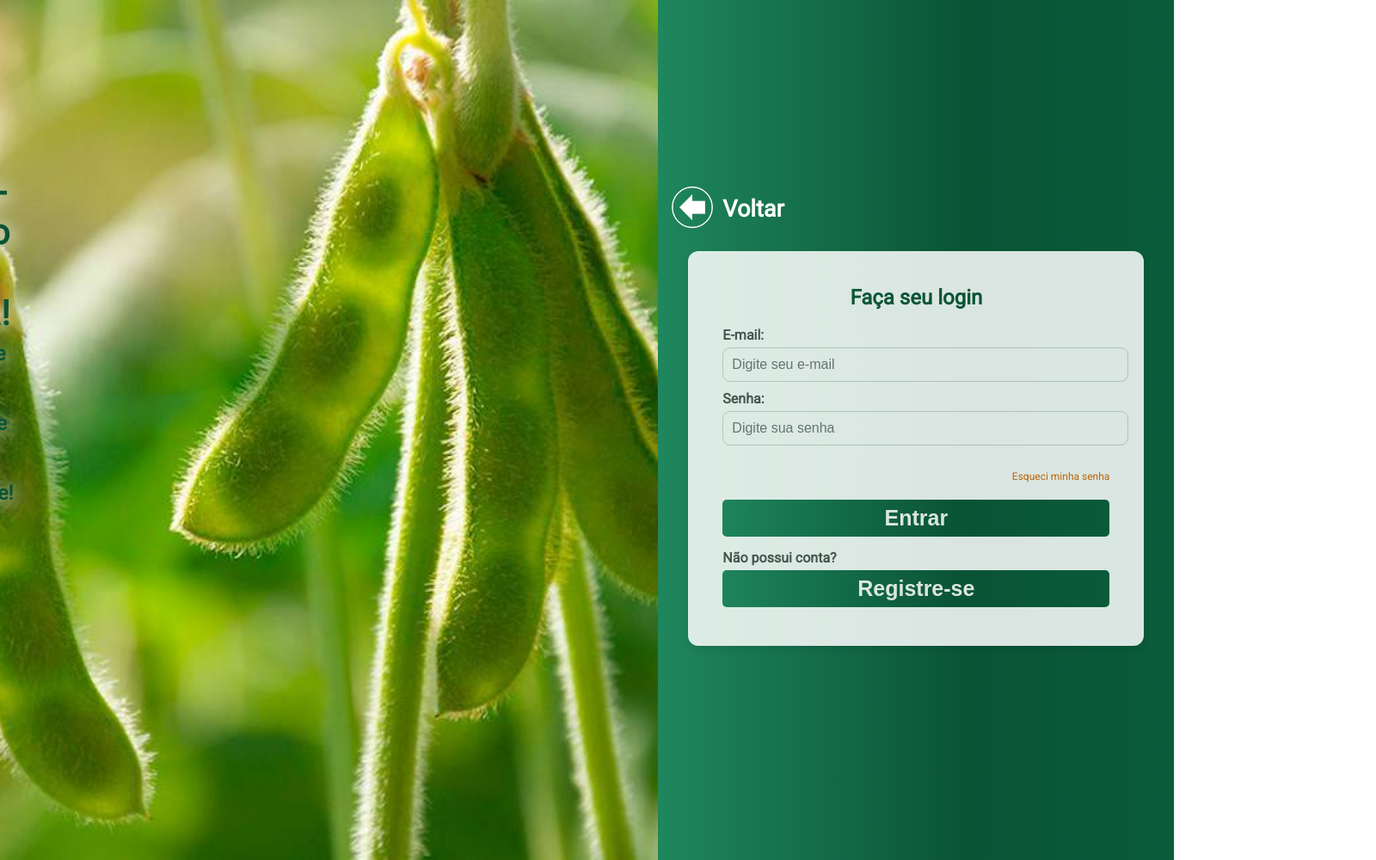
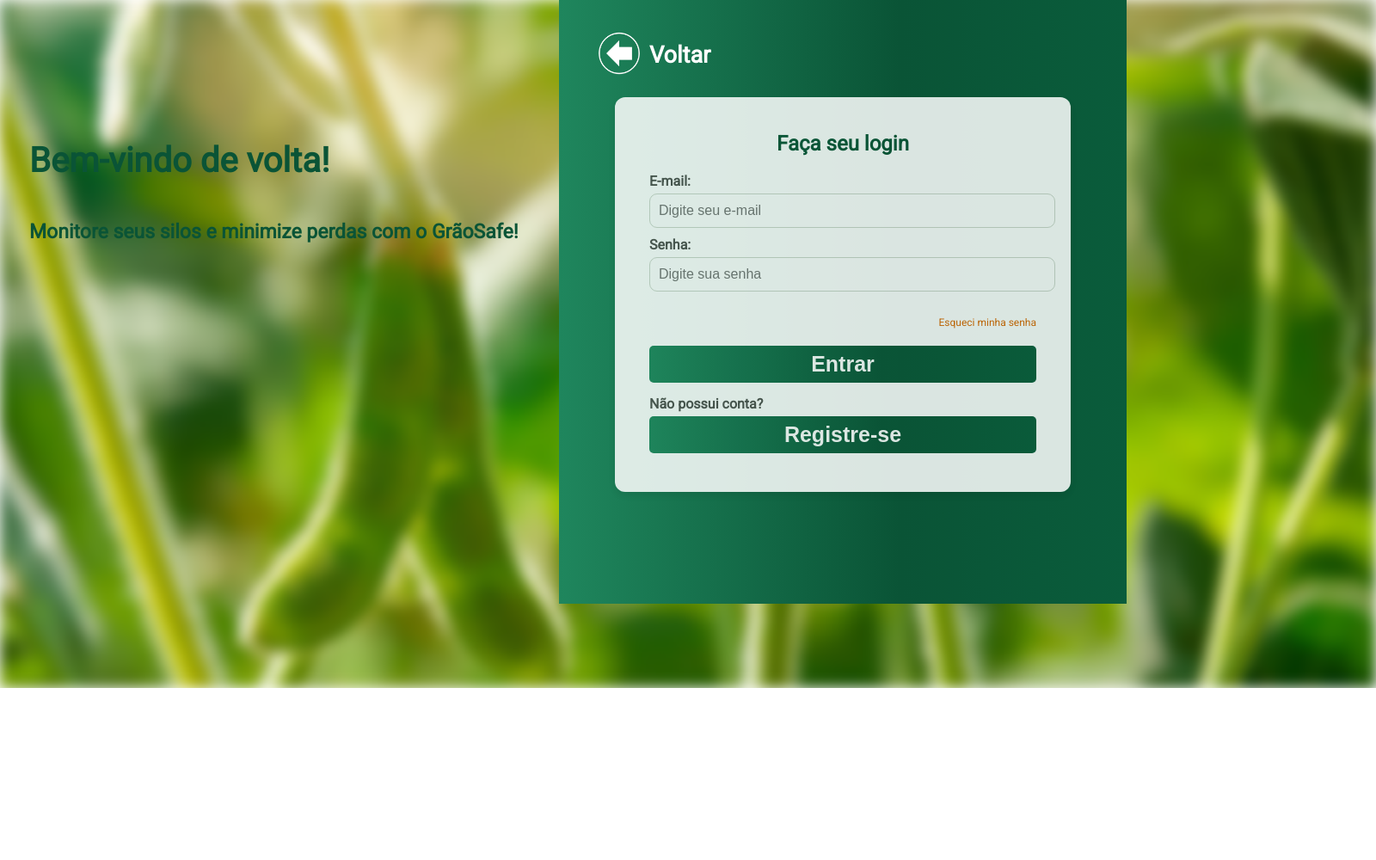
Before and after one commit to GraoSafe/SPRINT-3, a website: page WDV - V1.2 - GrãoSafe/public/html/login.html in a window 1280 px wide. Shown: the whole page at 86% size, 1600 px wide, since content can reach past the window. After the commit the page ends 800 px from the top, so only its background shows below. Drawn offline with nearby package versions, Linux system fonts and the light colour scheme.

Commit message:
Arrumei as paginas

```diff
--- a/WDV - V1.2 - GrãoSafe/public/css/login-registro.css
+++ b/WDV - V1.2 - GrãoSafe/public/css/login-registro.css
@@ -10,11 +10,8 @@ body {
 
 .container {
     display: flex;
-    flex-direction: row;
-    justify-content: center;
-    align-items: center;
 
-    height: 1000px;
+    height: 100%;
     width: 100%;
 
 }
@@ -24,22 +21,33 @@ body {
 
 }
 
+.imagem{
+    position: absolute;
+    z-index: -1;
+    width: 100rem;
+    height: 50rem;
+    background-image: url(../Imagens/soja2.jpg);
+    filter: blur(8px);
+    background-size: cover;
+    top: 0;
+    bottom: 0;
+    margin: 0;
+}
+
 .bemvindo {
     display: flex;
     flex-direction: column;
-    background-image: url('../Imagens/soja2.jpg');
-    background-size:cover;
-    background-position: center;
-    height: 1000px;
+
+    height: 100%;
     width: 100%;
+    margin: 20% 0 0 5%;
 }
 
 
 .bemvindo h1{
     font-weight: bolder;
     color: #0A5436;
-    margin: 200px 750px 0px 0px;
-    filter: drop-shadow(5px 3px 10px white);
+    /* filter: drop-shadow(1px 5px 2px lightgray); */
     font-size: 40px;
 }
 
@@ -47,8 +55,7 @@ body {
     font-weight: bolder;
     font-size: larger;
     color: #0A5436;
-    margin: 10px 750px 0px 0px;
-    filter: drop-shadow(5px 3px 10px white);
+    /* filter: drop-shadow(1px 5px 2px lightgray); */
     font-size: 23px;
 }
 
@@ -57,8 +64,6 @@ body {
     flex-direction: column;
     justify-content: center;
     align-items: center;
-    width: 60%;
-    height: 100%;
 }
 
 .container-login {
@@ -67,22 +72,19 @@ body {
     justify-content: center;
     align-items: center;
 
-    height: fit-content;
     width: 100%;
     height: 100%;
-    z-index: 2;
 
 
     background: linear-gradient(to right, #1f865d 0%, #0A5436 60%, #0a5c3b 100%);
 
-    padding-top: 20px;
-    padding-bottom: 50px;
+    padding: 5% 5% 20% 5%;
     /* border: solid 2px rgb(1, 61, 1); */
     /* box-shadow: 0px 0px 3px 3px rgba(255, 255, 255, 0.788); */
 
 }
 
-
+/*
 .img-bg {
     background-image: url('../Imagens/soja2.jpg');
     background-size: cover;
@@ -96,7 +98,7 @@ body {
 
     background-repeat: no-repeat;
     z-index: -1;
-}
+} */
 
 
 .logo-gs {
@@ -208,28 +210,34 @@ input:focus {
     padding: 7px;
     width: 100%;
     border-radius: 5px;
-    cursor: pointer;
     font-weight: bold;
     font-size: 25px;
     margin-bottom: 15px;
+
+    transition-duration: 0.4s;
+    cursor: pointer;
 }
 
 .botao-registro {
-    background: linear-gradient(to right, #1f865d 0%, #0A5436 60%, #0a5c3b 100%);
+    background-image: linear-gradient(to right, #1f865d 0%, #0A5436 60%, #0a5c3b 100%);
     color: white;
     border: none;
     padding: 7px;
     width: 100%;
+    height: 100%;
     border-radius: 5px;
     cursor: pointer;
     font-weight: bold;
     font-size: 25px;
     margin-top: 20px;
+    transition: 0.3s ease-in-out;
 }
 
 
 .botao:hover {
     background-color: #DB6900;
+    color: white;
+
 }
 
 .buttom-back {
@@ -253,10 +261,10 @@ input:focus {
     height: 50px;
 }
 
-.img-g :hover {
-    width: 65px;
-    height: 65px;
-    transition: all 0.3s ease-out;
+.buttom-back :hover {
+    height: 55px;
+    width: 55px;
+    transition: all 0.3s ease-in-out;
 }
 
 .campo .senhaCarac {
--- a/WDV - V1.2 - GrãoSafe/public/html/login.html
+++ b/WDV - V1.2 - GrãoSafe/public/html/login.html
@@ -16,7 +16,8 @@
 <body>
 
   <div class="container">
-
+     <div class="imagem">
+            </div>
       <div class="container-bem">
 
           <div class="bemvindo">
@@ -34,7 +35,7 @@
       <div class="container-login">
 
         <div class="buttom-back">
-          <a href="home.html">
+          <a href="../index.html">
             <img src="../Imagens/Seta.png" class="img-g" alt="Voltar">
           </a>
           <h1>Voltar</h1>
@@ -61,7 +62,7 @@
 
             <a href="senha.html" class="esqueci">Esqueci minha senha</a>
 
-            <button class="botao" onclick="entrar()">Entrar</button>
+            <button class="botao">Entrar</button>
 
             <div class="campo">
               <span>Não possui conta?</span>
```
Also changed, not shown: WDV - V1.2 - GrãoSafe/public/html/registro.html (+2 -2 lines), WDV - V1.2 - GrãoSafe/public/html/senha.html (+2 -5 lines), WDV - V1.2 - GrãoSafe/public/index.html (+6 -6 lines).
